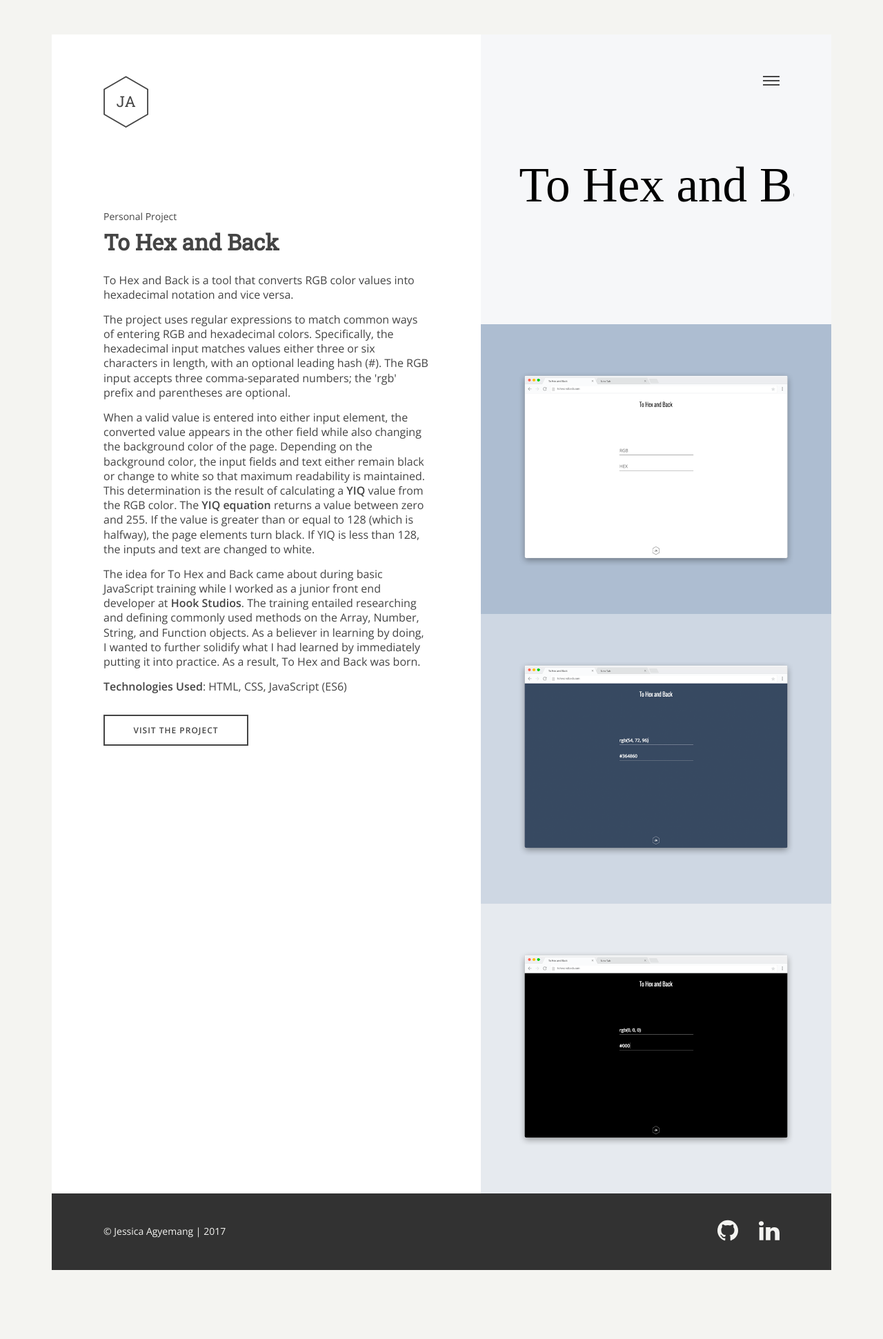
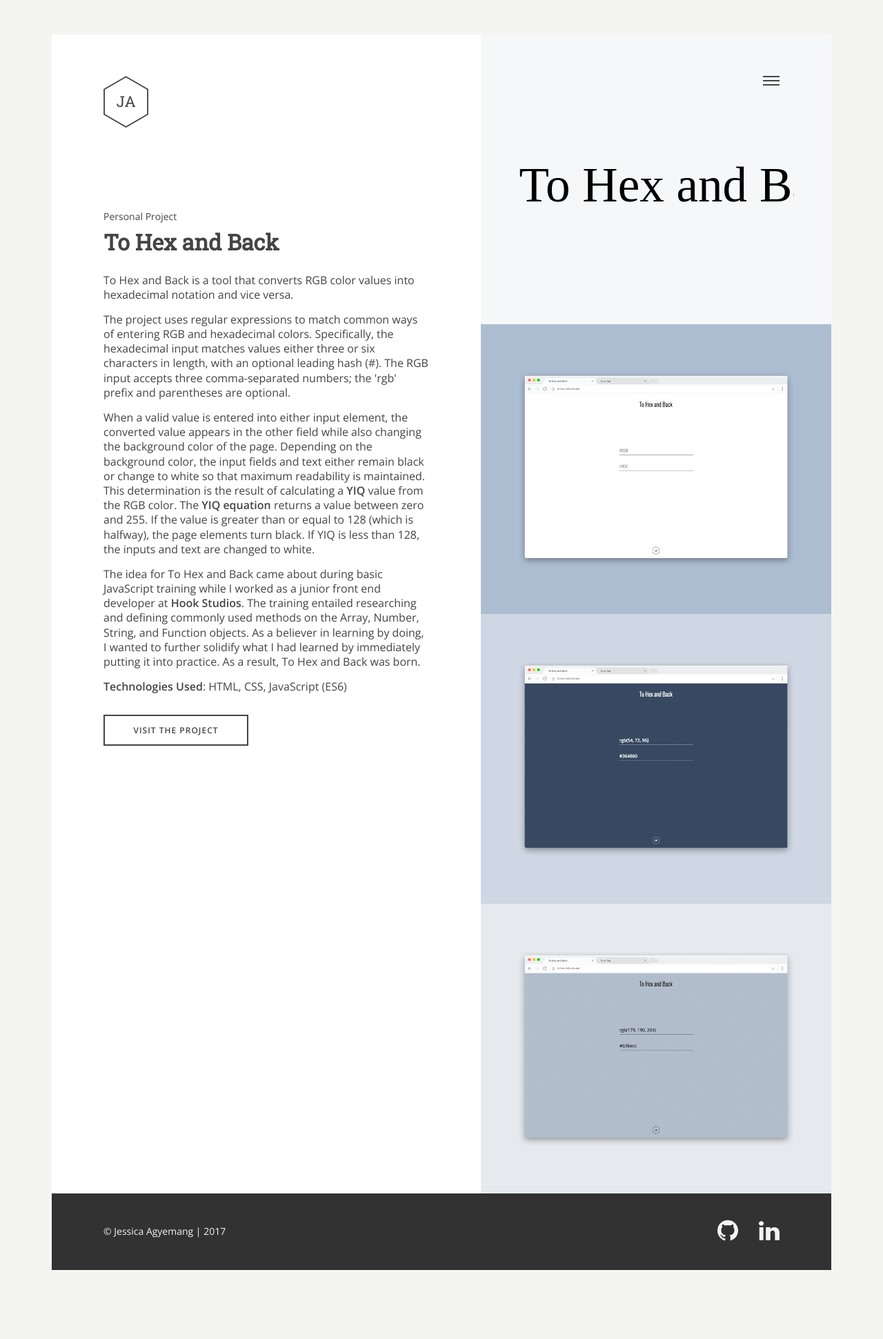
Before and after one commit to jessicaosei/jessicaosei.com, a Jekyll site: the page built from work/to-hex-and-back/index.html, in a window 1280 px wide. Shown: the whole page at 69% size. Built offline with Jekyll 4.4.1, drawn with Linux system fonts in a browser that asks for light colours; Markdown is read by kramdown in place of the engine named in the settings; comment, search, counter and statistics services are not loaded.

Commit message:
Swap black hex image for blue

```diff
--- a/_sass/_index.scss
+++ b/_sass/_index.scss
@@ -54,7 +54,7 @@
 }
 
 .project-hex {
-	background-image: url('../images/to-hex-and-back/hex-page-black.jpg');
+	background-image: url('../images/to-hex-and-back/hex-page-blue.jpg');
 }
 
 @media screen and (min-width: 550px) {
--- a/work/to-hex-and-back/index.html
+++ b/work/to-hex-and-back/index.html
@@ -29,8 +29,8 @@ type: project
 						<div class="project-image-container" data-path="{{ site.url }}/images/to-hex-and-back/hex-page-navy.jpg">
 							<img src="{{ site.url }}/images/to-hex-and-back/hex-page-navy-thumbnail.png" class="project-image" alt="To Hex and Back page">
 						</div>
-						<div class="project-image-container" data-path="{{ site.url }}/images/to-hex-and-back/hex-page-black.jpg">
-							<img src="{{ site.url }}/images/to-hex-and-back/hex-page-black-thumbnail.png" class="project-image" alt="To Hex and Back page">
+						<div class="project-image-container" data-path="{{ site.url }}/images/to-hex-and-back/hex-page-blue.jpg">
+							<img src="{{ site.url }}/images/to-hex-and-back/hex-page-blue-thumbnail.png" class="project-image" alt="To Hex and Back page">
 						</div>
 					</div> <!-- End div.project-images -->
 				</section>
```
Also changed, not shown: images/to-hex-and-back/hex-page-blue-thumbnail.png (added), images/to-hex-and-back/hex-page-blue.jpg (added).
